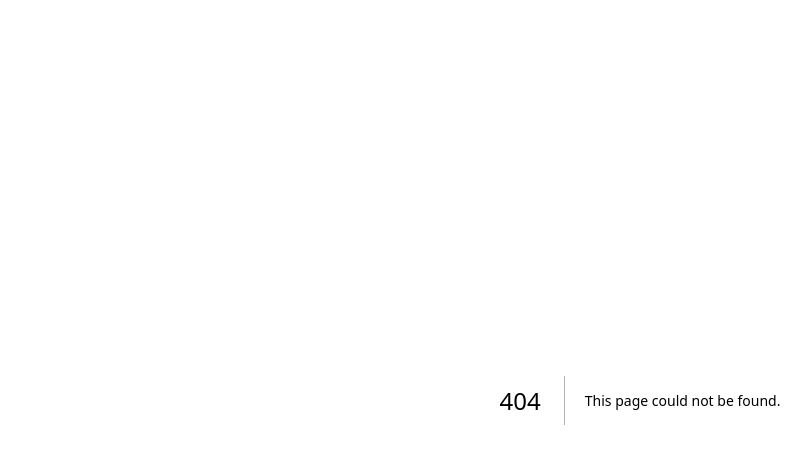
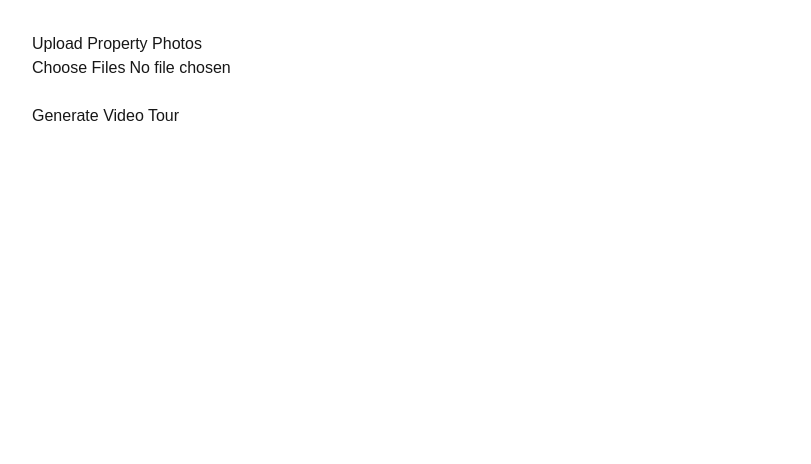
Before and after one commit to tourifyco/tourify-generator, a Next.js app: page /upload in a window 1280 px wide. Before the commit this address had no page. Shown: the top 464 px of the page, without its empty margins (0-811 px from the left). Built offline with nearby package versions, Linux system fonts and the light colour scheme.

Commit message:
Add upload photo page

```diff
--- /dev/null
+++ b/app/upload/page.jsx
@@ -0,0 +1,45 @@
+'use client';
+
+import { useState } from 'react';
+
+export default function UploadPage() {
+  const [files, setFiles] = useState([]);
+
+  const handleFileChange = (e) => {
+    setFiles(Array.from(e.target.files));
+  };
+
+  const handleSubmit = async (e) => {
+    e.preventDefault();
+    if (!files.length) return;
+
+    const formData = new FormData();
+    files.forEach((file) => {
+      formData.append('images', file);
+    });
+
+    const response = await fetch('/api/upload', {
+      method: 'POST',
+      body: formData,
+    });
+
+    const result = await response.json();
+    alert(result.message || 'Upload complete!');
+  };
+
+  return (
+    <div style={{ padding: '2rem' }}>
+      <h1>Upload Property Photos</h1>
+      <form onSubmit={handleSubmit}>
+        <input
+          type="file"
+          accept="image/*"
+          multiple
+          onChange={handleFileChange}
+        />
+        <br /><br />
+        <button type="submit">Generate Video Tour</button>
+      </form>
+    </div>
+  );
+}
```
